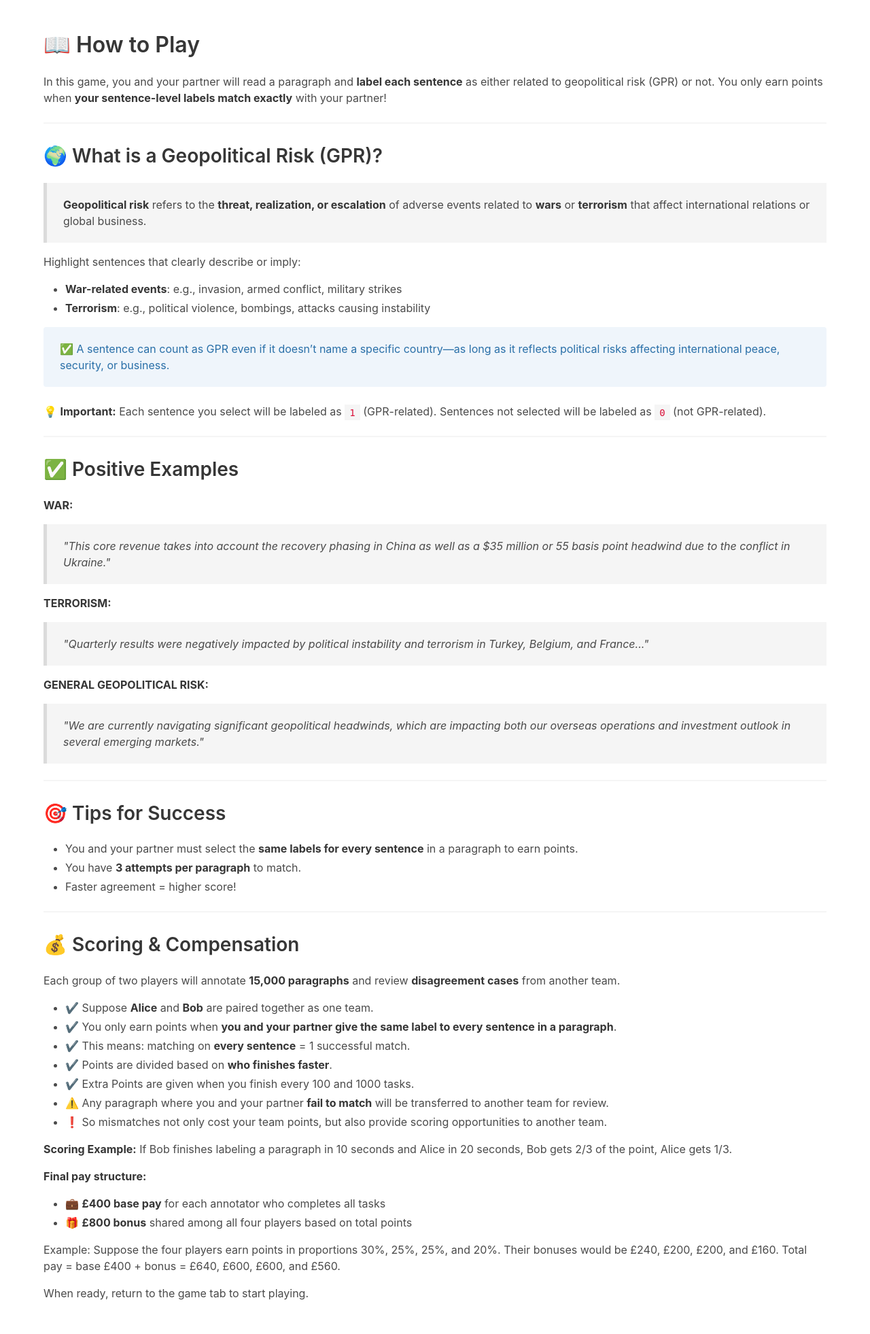
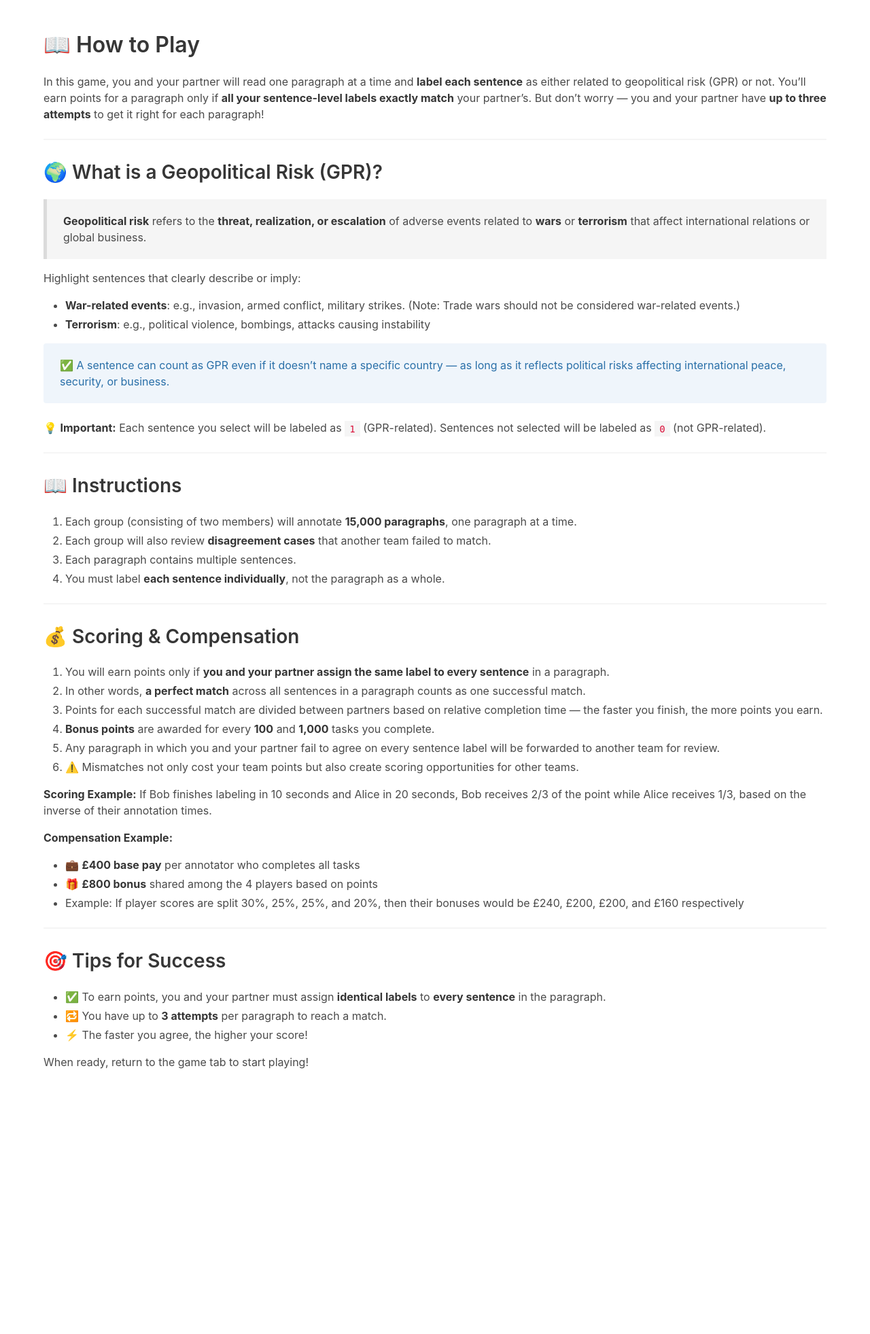
Before and after one commit to zzp-coder/GPR_Game, a Flask app: page /how-to-play in a window 1280 px wide. Shown: the whole page at 68% size. After the commit the page ends 1572 px from the top, so only its background shows below. Run offline with Flask 3, Linux system fonts and the light colour scheme.

Commit message:
adjust instructions

```diff
--- a/templates/how_to_play.html
+++ b/templates/how_to_play.html
@@ -11,8 +11,9 @@
       <h1 class="title">📖 How to Play</h1>
 
       <p>
-        In this game, you and your partner will read a paragraph and <strong>label each sentence</strong> as either related to geopolitical risk (GPR) or not.
-        You only earn points when <strong>your sentence-level labels match exactly</strong> with your partner!
+        In this game, you and your partner will read one paragraph at a time and <strong>label each sentence</strong> as either related to geopolitical risk (GPR) or not.
+        You’ll earn points for a paragraph only if <strong>all your sentence-level labels exactly match</strong> your partner’s.
+        But don’t worry — you and your partner have <strong>up to three attempts</strong> to get it right for each paragraph!
       </p>
 
       <hr>
@@ -24,78 +25,57 @@
 
       <p>Highlight sentences that clearly describe or imply:</p>
       <ul>
-        <li><strong>War-related events</strong>: e.g., invasion, armed conflict, military strikes</li>
+        <li><strong>War-related events</strong>: e.g., invasion, armed conflict, military strikes. (Note: Trade wars should not be considered war-related events.)</li>
         <li><strong>Terrorism</strong>: e.g., political violence, bombings, attacks causing instability</li>
       </ul>
 
       <div class="notification is-info is-light">
-        ✅ A sentence can count as GPR even if it doesn’t name a specific country—as long as it reflects political risks affecting international peace, security, or business.
+        ✅ A sentence can count as GPR even if it doesn’t name a specific country — as long as it reflects political risks affecting international peace, security, or business.
       </div>
 
       <p>💡 <strong>Important:</strong> Each sentence you select will be labeled as <code>1</code> (GPR-related). Sentences not selected will be labeled as <code>0</code> (not GPR-related).</p>
 
       <hr>
 
-      <h2 class="subtitle">✅ Positive Examples</h2>
+      <h2 class="subtitle">📖 Instructions</h2>
+      <ol>
+        <li>Each group (consisting of two members) will annotate <strong>15,000 paragraphs</strong>, one paragraph at a time.</li>
+        <li>Each group will also review <strong>disagreement cases</strong> that another team failed to match.</li>
+        <li>Each paragraph contains multiple sentences.</li>
+        <li>You must label <strong>each sentence individually</strong>, not the paragraph as a whole.</li>
+      </ol>
 
-      <p><strong>WAR:</strong></p>
-      <blockquote>
-        <em>
-          "This core revenue takes into account the recovery phasing in China as well as a $35 million or 55 basis point headwind due to the conflict in Ukraine."
-        </em>
-      </blockquote>
+      <hr>
 
-      <p><strong>TERRORISM:</strong></p>
-      <blockquote>
-        <em>
-          "Quarterly results were negatively impacted by political instability and terrorism in Turkey, Belgium, and France..."
-        </em>
-      </blockquote>
+      <h2 class="subtitle">💰 Scoring & Compensation</h2>
+      <ol>
+        <li>You will earn points only if <strong>you and your partner assign the same label to every sentence</strong> in a paragraph.</li>
+        <li>In other words, <strong>a perfect match</strong> across all sentences in a paragraph counts as one successful match.</li>
+        <li>Points for each successful match are divided between partners based on relative completion time — the faster you finish, the more points you earn.</li>
+        <li><strong>Bonus points</strong> are awarded for every <strong>100</strong> and <strong>1,000</strong> tasks you complete.</li>
+        <li>Any paragraph in which you and your partner fail to agree on every sentence label will be forwarded to another team for review.</li>
+        <li>⚠️ Mismatches not only cost your team points but also create scoring opportunities for other teams.</li>
+      </ol>
 
-      <p><strong>GENERAL GEOPOLITICAL RISK:</strong></p>
-      <blockquote>
-        <em>
-          "We are currently navigating significant geopolitical headwinds, which are impacting both our overseas operations and investment outlook in several emerging markets."
-        </em>
-      </blockquote>
+      <p><strong>Scoring Example:</strong> If Bob finishes labeling in 10 seconds and Alice in 20 seconds, Bob receives 2/3 of the point while Alice receives 1/3, based on the inverse of their annotation times.</p>
+
+      <p><strong>Compensation Example:</strong></p>
+      <ul>
+        <li>💼 <strong>£400 base pay</strong> per annotator who completes all tasks</li>
+        <li>🎁 <strong>£800 bonus</strong> shared among the 4 players based on points</li>
+        <li>Example: If player scores are split 30%, 25%, 25%, and 20%, then their bonuses would be £240, £200, £200, and £160 respectively</li>
+      </ul>
 
       <hr>
 
       <h2 class="subtitle">🎯 Tips for Success</h2>
       <ul>
-        <li>You and your partner must select the <strong>same labels for every sentence</strong> in a paragraph to earn points.</li>
-        <li>You have <strong>3 attempts per paragraph</strong> to match.</li>
-        <li>Faster agreement = higher score!</li>
+        <li>✅ To earn points, you and your partner must assign <strong>identical labels</strong> to <strong>every sentence</strong> in the paragraph.</li>
+        <li>🔁 You have up to <strong>3 attempts</strong> per paragraph to reach a match.</li>
+        <li>⚡ The faster you agree, the higher your score!</li>
       </ul>
 
-      <hr>
-
-      <h2 class="subtitle">💰 Scoring & Compensation</h2>
-      <p>Each group of two players will annotate <strong>15,000 paragraphs</strong> and review <strong>disagreement cases</strong> from another team.</p>
-
-      <ul>
-        <li>✔️ Suppose <strong>Alice</strong> and <strong>Bob</strong> are paired together as one team.</li>
-        <li>✔️ You only earn points when <strong>you and your partner give the same label to every sentence in a paragraph</strong>.</li>
-        <li>✔️ This means: matching on <strong>every sentence</strong> = 1 successful match.</li>
-        <li>✔️ Points are divided based on <strong>who finishes faster</strong>.</li>
-        <li>✔️ Extra Points are given when you finish every 100 and 1000 tasks.</li>
-        <li>⚠️ Any paragraph where you and your partner <strong>fail to match</strong> will be transferred to another team for review.</li>
-        <li>❗ So mismatches not only cost your team points, but also provide scoring opportunities to another team.</li>
-      </ul>
-
-      <p><strong>Scoring Example:</strong> If Bob finishes labeling a paragraph in 10 seconds and Alice in 20 seconds, Bob gets 2/3 of the point, Alice gets 1/3.</p>
-
-      <p><strong>Final pay structure:</strong></p>
-      <ul>
-        <li>💼 <strong>£400 base pay</strong> for each annotator who completes all tasks</li>
-        <li>🎁 <strong>£800 bonus</strong> shared among all four players based on total points</li>
-      </ul>
-      <p>
-        Example: Suppose the four players earn points in proportions 30%, 25%, 25%, and 20%. Their bonuses would be £240, £200, £200, and £160.
-        Total pay = base £400 + bonus = £640, £600, £600, and £560.
-      </p>
-
-      <p>When ready, return to the game tab to start playing.</p>
+      <p>When ready, return to the game tab to start playing!</p>
     </div>
   </section>
 </body>
```
